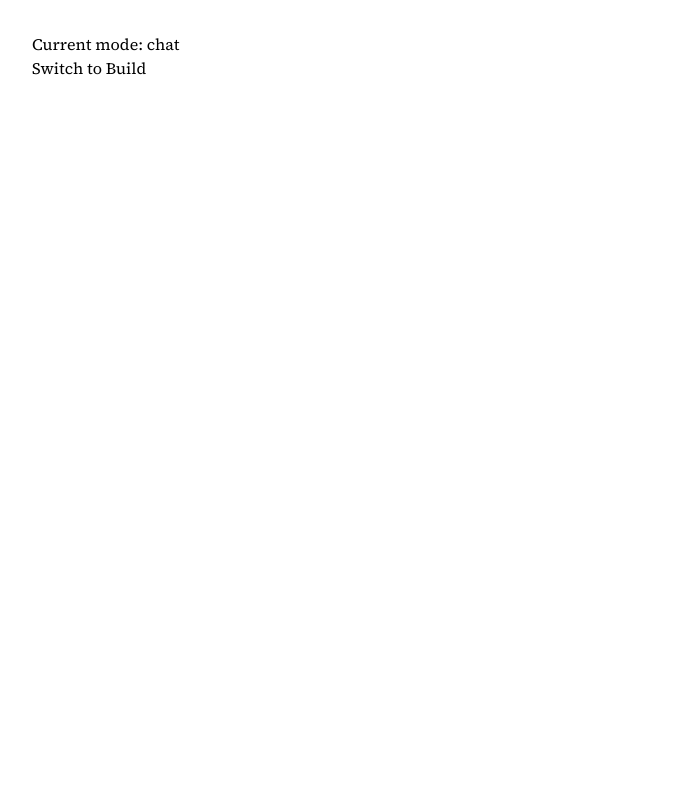
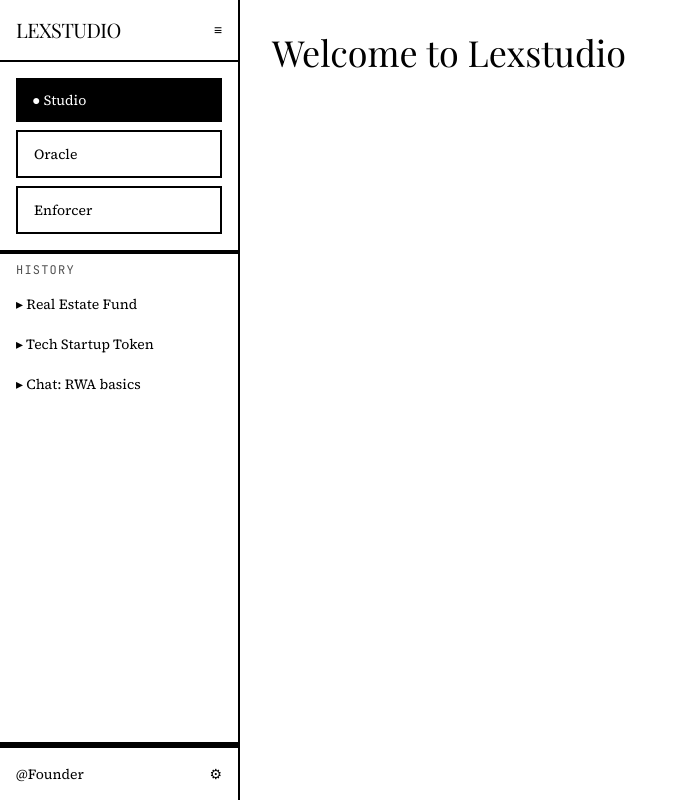
Before and after one commit to BI4O/Chainlex-webapp, a Next.js app: page / in a window 1280 px wide. Shown: the whole page, without its empty margins (0-688 px from the left). Built offline with nearby package versions, Linux system fonts and the light colour scheme; a web font is replaced by a local one.

Commit message:
feat: add Sidebar with navigation, history, and user sections

```diff
--- a/app/page.tsx
+++ b/app/page.tsx
@@ -1,12 +1,12 @@
-'use client';
-import { useLexstudioStore } from '@/lib/store';
+import { Sidebar } from '@/components/layout/Sidebar';
 
 export default function Home() {
-  const { mode, setMode } = useLexstudioStore();
   return (
-    <div className="p-8">
-      <p>Current mode: {mode}</p>
-      <button onClick={() => setMode('build')}>Switch to Build</button>
+    <div className="flex h-screen">
+      <Sidebar />
+      <main className="flex-1 p-8">
+        <h1 className="font-display text-4xl">Welcome to Lexstudio</h1>
+      </main>
     </div>
   );
 }
--- /dev/null
+++ b/components/layout/Sidebar.tsx
@@ -0,0 +1,49 @@
+'use client';
+import { useState } from 'react';
+import { SidebarNav } from './SidebarNav';
+import { SidebarHistory } from './SidebarHistory';
+import { SidebarUser } from './SidebarUser';
+
+export function Sidebar() {
+  const [isCollapsed, setIsCollapsed] = useState(false);
+
+  if (isCollapsed) {
+    return (
+      <div className="w-0 overflow-hidden">
+        {/* Collapsed state - could add a toggle button here */}
+      </div>
+    );
+  }
+
+  return (
+    <aside className="w-60 h-screen flex flex-col bg-background border-r-2 border-foreground">
+      {/* Header */}
+      <div className="p-4 border-b-2 border-foreground flex items-center justify-between">
+        <h1 className="font-display text-xl tracking-tight">LEXSTUDIO</h1>
+        <button
+          onClick={() => setIsCollapsed(true)}
+          className="font-mono text-sm hover:opacity-50"
+        >
+          ≡
+        </button>
+      </div>
+
+      {/* Navigation */}
+      <div className="p-4">
+        <SidebarNav />
+      </div>
+
+      {/* Divider */}
+      <div className="h-1 bg-foreground" />
+
+      {/* History */}
+      <SidebarHistory />
+
+      {/* Divider */}
+      <div className="h-1 bg-foreground" />
+
+      {/* User */}
+      <SidebarUser />
+    </aside>
+  );
+}
--- /dev/null
+++ b/components/layout/SidebarHistory.tsx
@@ -0,0 +1,37 @@
+'use client';
+
+interface HistoryItem {
+  id: string;
+  title: string;
+  type: 'chat' | 'build';
+}
+
+export function SidebarHistory() {
+  const historyItems: HistoryItem[] = [
+    { id: '1', title: 'Real Estate Fund', type: 'build' },
+    { id: '2', title: 'Tech Startup Token', type: 'build' },
+    { id: '3', title: 'Chat: RWA basics', type: 'chat' },
+  ];
+
+  return (
+    <div className="flex-1 overflow-y-auto">
+      <h3 className="px-4 py-2 font-mono text-xs uppercase tracking-widest text-muted-foreground">
+        History
+      </h3>
+      <div className="space-y-1">
+        {historyItems.map((item) => (
+          <button
+            key={item.id}
+            className="
+              w-full px-4 py-2 text-left font-body text-sm
+              hover:border-b-2 hover:border-foreground
+              transition-all duration-100
+            "
+          >
+            ▸ {item.title}
+          </button>
+        ))}
+      </div>
+    </div>
+  );
+}
--- /dev/null
+++ b/components/layout/SidebarNav.tsx
@@ -0,0 +1,35 @@
+'use client';
+
+interface NavItem {
+  id: string;
+  label: string;
+  active: boolean;
+}
+
+export function SidebarNav() {
+  const navItems: NavItem[] = [
+    { id: 'studio', label: 'Studio', active: true },
+    { id: 'oracle', label: 'Oracle', active: false },
+    { id: 'enforcer', label: 'Enforcer', active: false },
+  ];
+
+  return (
+    <nav className="space-y-2">
+      {navItems.map((item) => (
+        <button
+          key={item.id}
+          className={`
+            w-full px-4 py-3 text-left font-body text-sm
+            transition-colors duration-100
+            ${item.active
+              ? 'bg-foreground text-background'
+              : 'bg-background text-foreground border-2 border-foreground hover:bg-foreground hover:text-background'
+            }
+          `}
+        >
+          {item.active && '● '}{item.label}
+        </button>
+      ))}
+    </nav>
+  );
+}
--- /dev/null
+++ b/components/layout/SidebarUser.tsx
@@ -0,0 +1,14 @@
+'use client';
+
+export function SidebarUser() {
+  return (
+    <div className="border-t-2 border-foreground p-4">
+      <div className="flex items-center justify-between">
+        <span className="font-body text-sm">@Founder</span>
+        <button className="font-body text-sm hover:underline">
+          ⚙
+        </button>
+      </div>
+    </div>
+  );
+}
```
